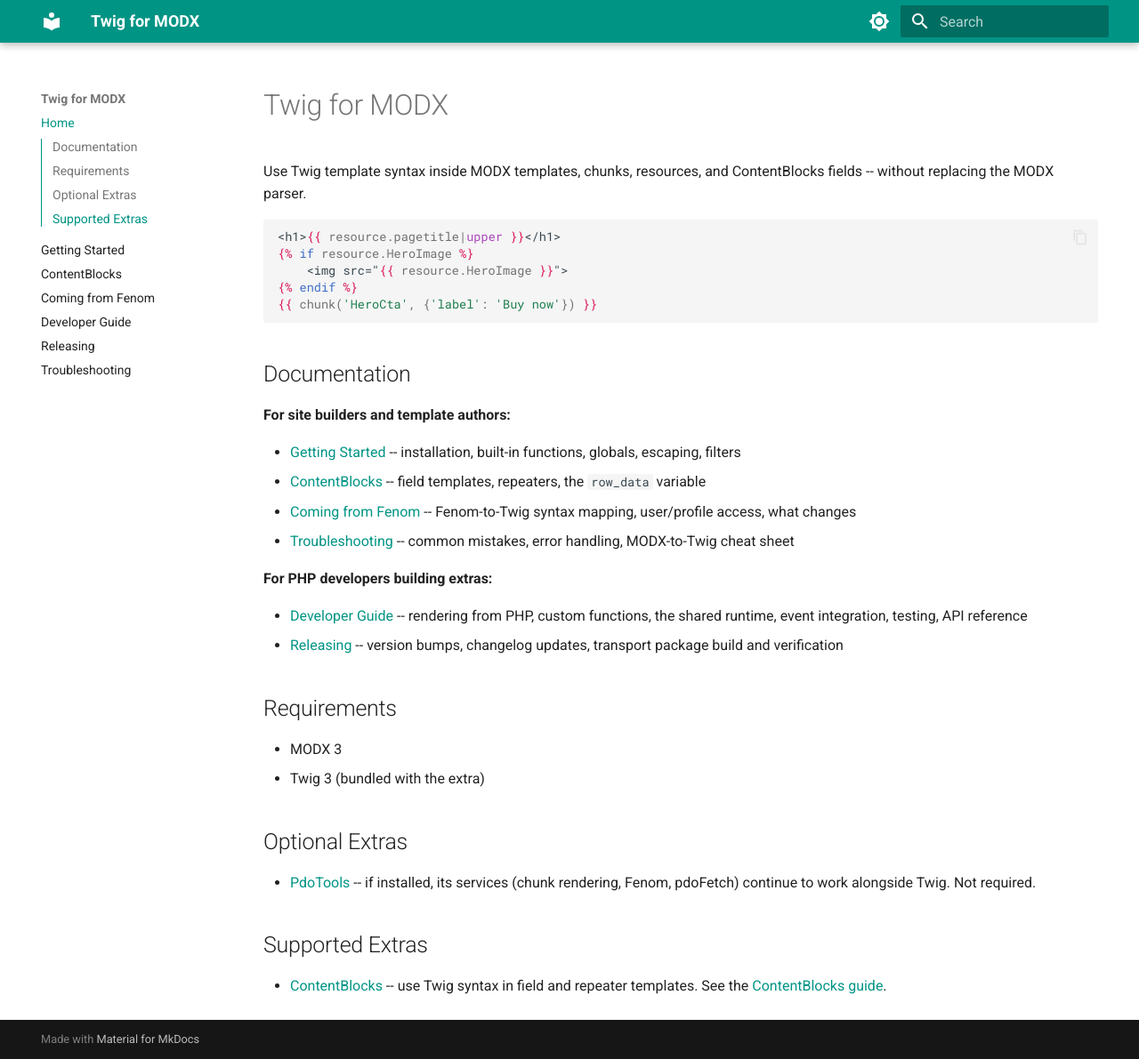
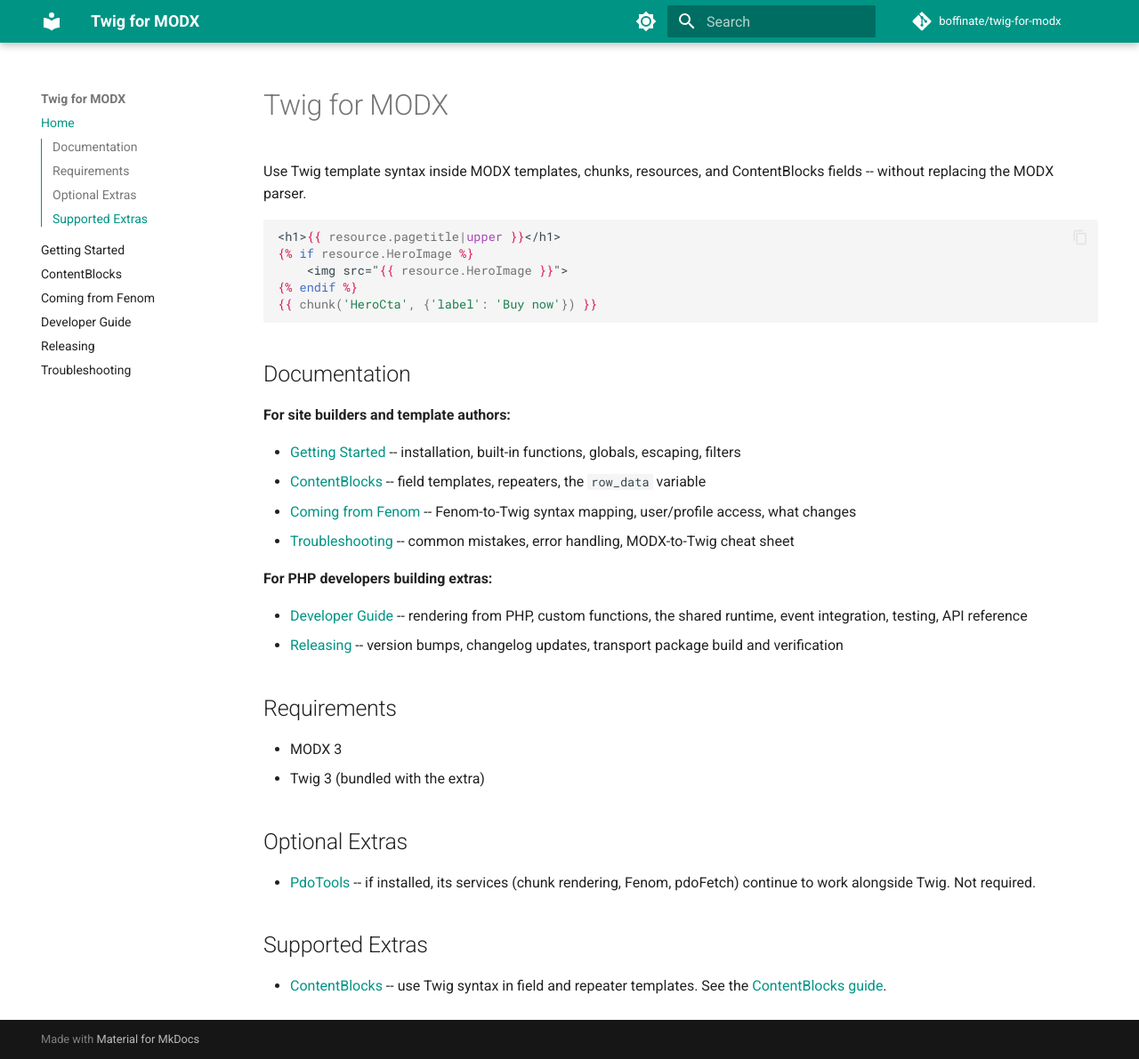
Before and after one commit to boffinate/twig-for-modx, an MkDocs documentation site: the page built from docs/index.md, in a window 1280 px wide and 1191 px high. Shown: the whole window at 89% size. Built offline with MkDocs 1.6.1 and Material for MkDocs 9.7.7, drawn with Linux system fonts in a browser that asks for light colours; comment, search, counter and statistics services are not loaded.

Commit message:
Add GitHub repository link to docs navbar

```diff
--- a/mkdocs.yml
+++ b/mkdocs.yml
@@ -1,5 +1,7 @@
 site_name: Twig for MODX
 site_description: Use Twig syntax inside MODX templates, chunks, and ContentBlocks fields.
+repo_url: https://github.com/boffinate/twig-for-modx
+repo_name: boffinate/twig-for-modx
 
 theme:
   name: material
```
